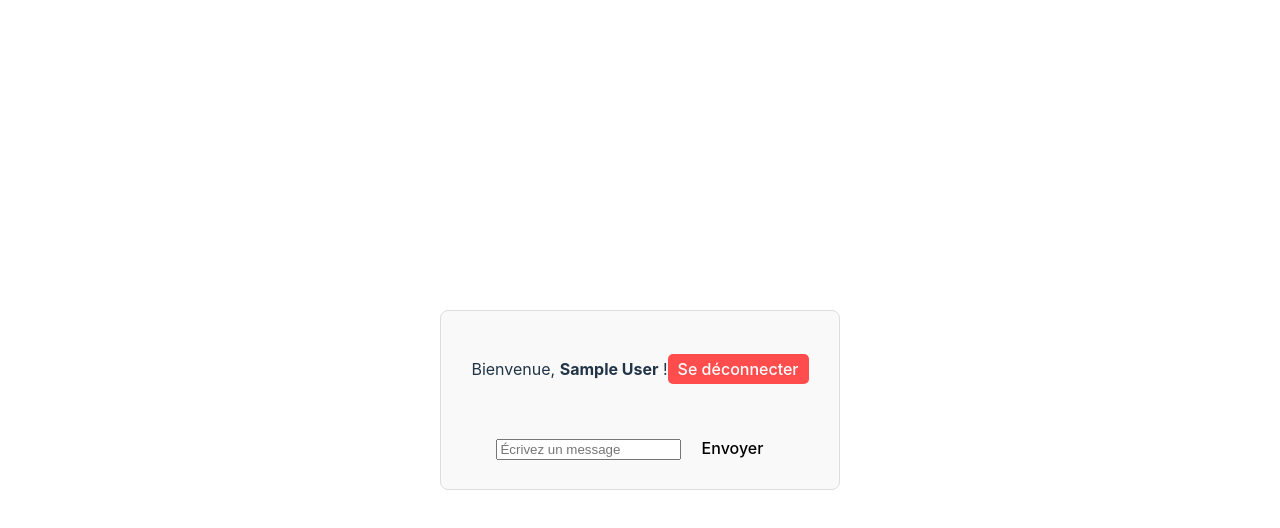
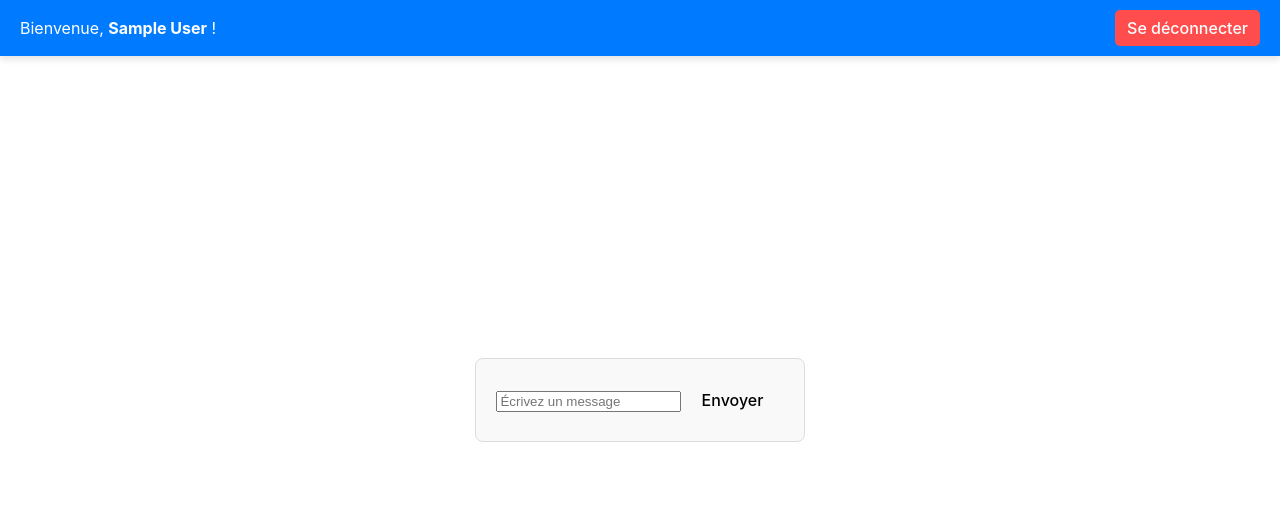
Before and after one commit to maryamabloua/FireTalk, a React (Vite) app: page /chat-room/1 in a window 1280 px wide. Shown: the top 528 px of the page. Built offline with nearby package versions, Linux system fonts and the light colour scheme; sample sign-in values are in the browser's storage.

Commit message:
Modify WelcomeBanner component with full-width styling

```diff
--- a/src/App.jsx
+++ b/src/App.jsx
@@ -3,6 +3,7 @@ import LoginPage from './pages/LoginPage'
 import ChatRoomsPage from './pages/ChatRoomsPage'
 import ChatRoomPage from './pages/ChatRoomPage'
 import { getCurrentUser } from './utils/localStorage'
+import WelcomeBanner from './components/WelcomeBanner'
 import './App.css'
 
 function App() {
@@ -11,6 +12,8 @@ function App() {
   // Vérifie si un utilisateur est connecté avant de permettre l'accès à certaines pages
   return (
     <Router>
+      {currentUser && <WelcomeBanner />}
+
       <Routes>
         <Route path="/" element={<LoginPage />} />
         <Route
--- a/src/pages/ChatRoomPage.jsx
+++ b/src/pages/ChatRoomPage.jsx
@@ -3,7 +3,6 @@ import { useParams } from 'react-router-dom'
 import { getFromLocalStorage, saveToLocalStorage } from '../utils/localStorage'
 import { getCurrentUser } from '../utils/localStorage'
 import Message from '../components/Message'
-import WelcomeBanner from '../components/WelcomeBanner'
 import '../styles/ChatRoomPage.css'
 
 // Salon de discussion //
@@ -37,16 +36,16 @@ const ChatRoomPage = () => {
 
   return (
     <div className="chat-container">
-      <WelcomeBanner />
 
-      {/* Liste des messages */}
+
       <div>
         {messages.map((message) => (
-          <div key={message.id} className="message">
-            <span>
-              {new Date(message.date).toLocaleString()} - <strong>{message.user}</strong>: {message.text}
-            </span>
-          </div>
+          <Message
+            key={message.id}
+            date={message.date}
+            user={message.user}
+            text={message.text}
+          />
         ))}
       </div>
 
--- a/src/pages/ChatRoomsPage.jsx
+++ b/src/pages/ChatRoomsPage.jsx
@@ -1,6 +1,5 @@
 import { useState, useEffect } from 'react'
 import { useNavigate } from 'react-router-dom'
-import WelcomeBanner from '../components/WelcomeBanner'
 import '../styles/ChatRoomsPage.css'
 
 // Liste des salons de discussion //
@@ -77,9 +76,6 @@ const ChatRoomsPage = () => {
 
   return (
     <div className="chat-rooms">
-      <div className="chat-rooms">
-        <WelcomeBanner />
-
       {/* Liste des salons */}
       <h1>Salons disponibles</h1>
       <div className="rooms-list">
@@ -95,7 +91,6 @@ const ChatRoomsPage = () => {
             <span>{room.participants} participants</span>
           </div>
         ))}
-        </div>
       </div>
 
       <br />
--- a/src/styles/WelcomeBanner.css
+++ b/src/styles/WelcomeBanner.css
@@ -1,20 +1,34 @@
 .welcome-banner {
+    position: fixed;
+    top: 0;
+    left: 0;
+    width: 100%;
+    background-color: #007bff;
+    color: white;
+    padding: 10px 20px;
     display: flex;
     justify-content: space-between;
     align-items: center;
-    background-color: #f9f9f9;
-    padding: 10px;
-    border-radius: 5px;
-    margin-bottom: 20px;
+    box-shadow: 0 4px 6px rgba(0, 0, 0, 0.1);
+    z-index: 1000;
+    box-sizing: border-box;
+  }
+
+  .welcome-banner p {
+    margin: 0;
+    font-size: 1rem;
   }
 
   .logout-button {
     background-color: #ff4d4d;
     border: none;
     color: white;
-    padding: 5px 10px;
+    padding: 8px 12px;
     border-radius: 5px;
     cursor: pointer;
+    transition: background-color 0.3s ease;
+    white-space: nowrap;
+    margin-left: 10px;
   }
 
   .logout-button:hover {
```
Lines whose indentation alone changed are shown as unchanged.
